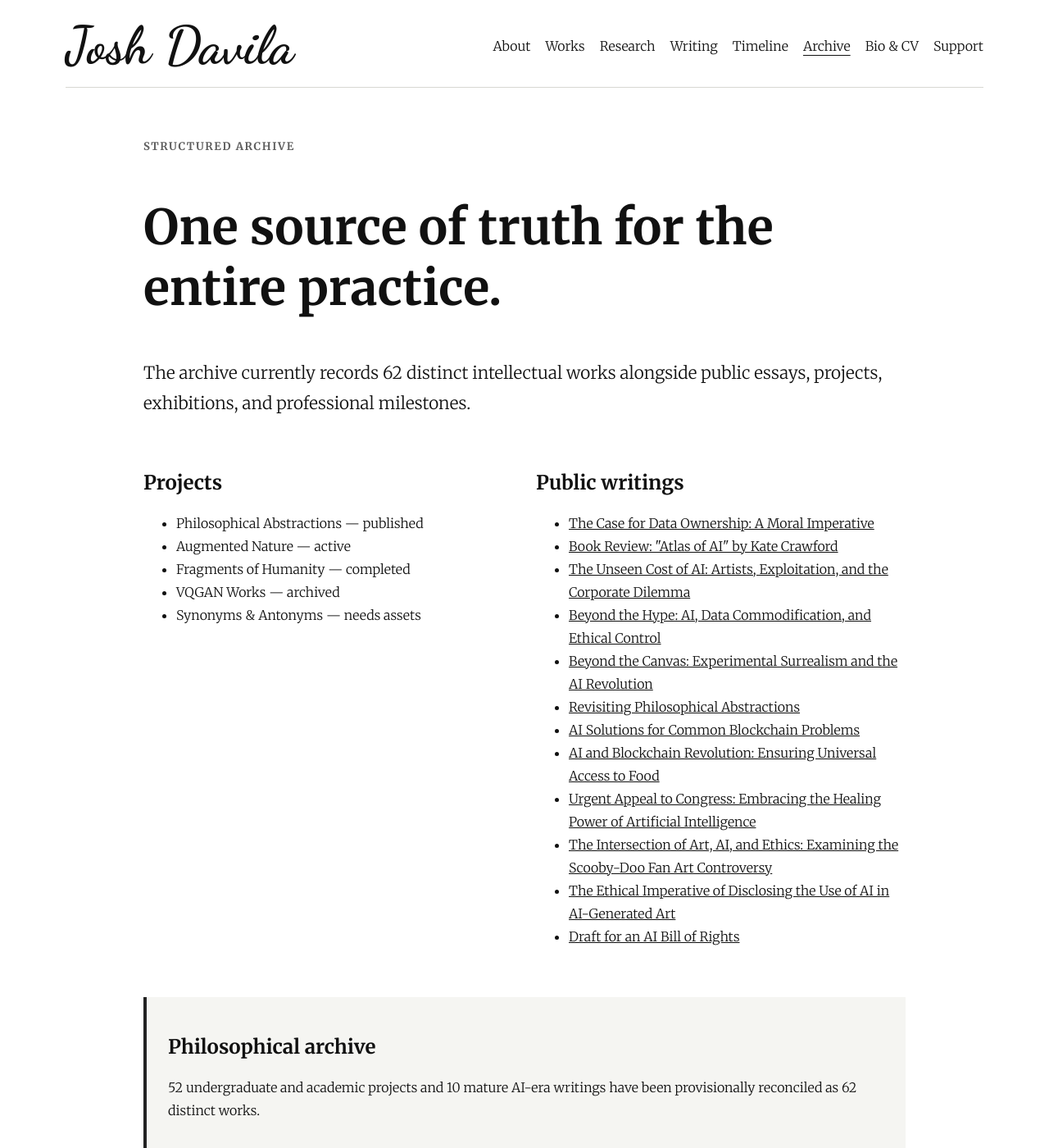
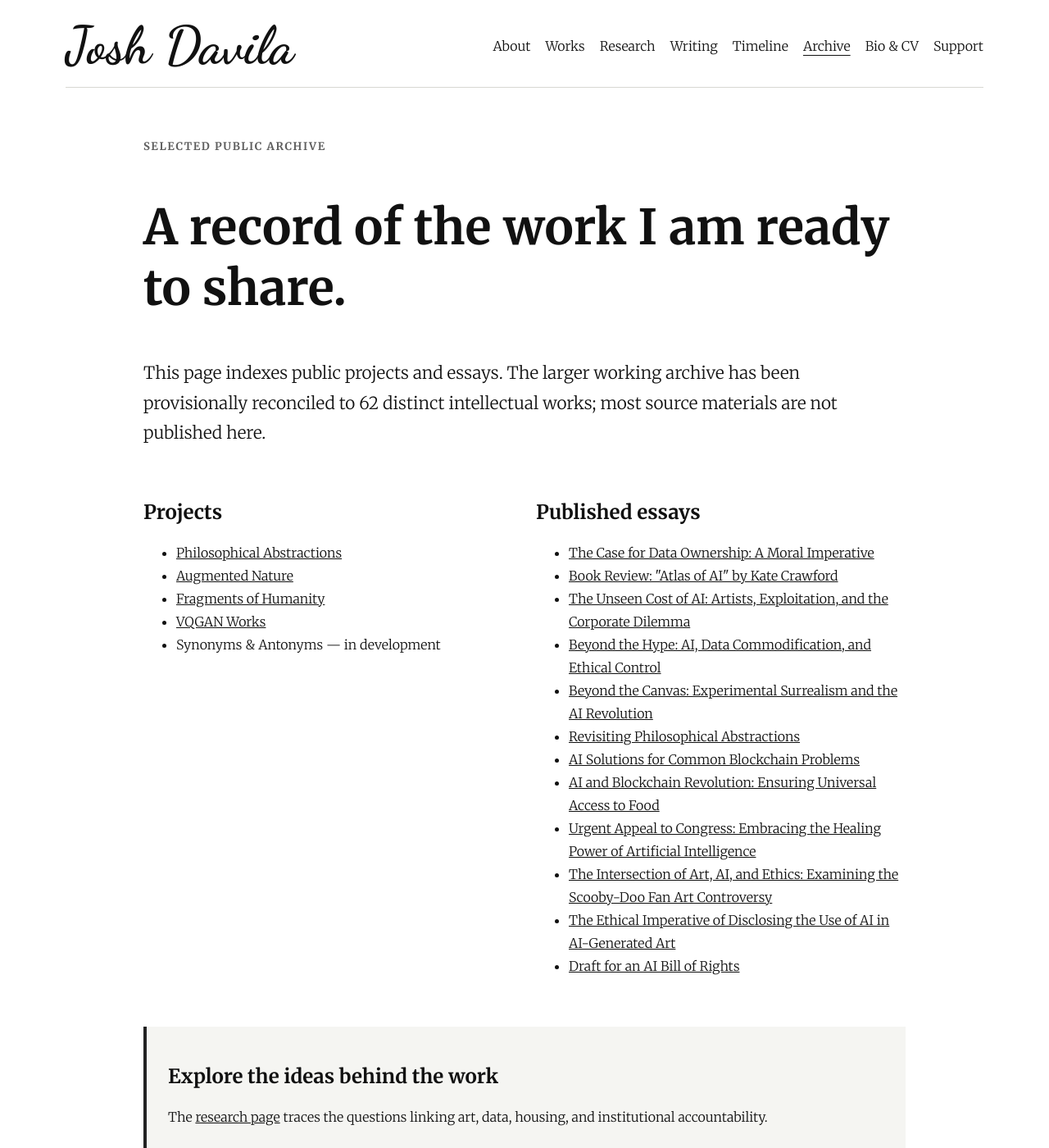
Before and after one commit to JLD-Ai/joshdavila.github.io, a Jekyll site: the page built from archive.md, in a window 1280 px wide and 1400 px high. Shown: the whole window at 82% size. Built offline with Jekyll 4.4.1, drawn with Linux system fonts in a browser that asks for light colours.

Commit message:
Clarify the public archive and link its projects

```diff
--- a/archive.md
+++ b/archive.md
@@ -1,12 +1,12 @@
 ---
 title: Archive
 permalink: /archive/
-description: Structured archive of Josh Davila's projects, writing, exhibitions, and intellectual work.
+description: A selected public index of Josh Davila's projects and published writing, drawn from a larger provisionally reconciled intellectual archive.
 ---
 <section class="hero">
-  <p class="eyebrow">Structured archive</p>
-  <h1>One source of truth for the entire practice.</h1>
-  <p class="lede">The archive currently records {{ site.data.profile.archive.distinct_works }} distinct intellectual works alongside public essays, projects, exhibitions, and professional milestones.</p>
+  <p class="eyebrow">Selected public archive</p>
+  <h1>A record of the work I am ready to share.</h1>
+  <p class="lede">This page indexes public projects and essays. The larger working archive has been provisionally reconciled to {{ site.data.profile.archive.distinct_works }} distinct intellectual works; most source materials are not published here.</p>
 </section>
 
 <section class="section">
@@ -16,13 +16,16 @@ description: Structured archive of Josh Davila's projects, writing, exhibitions,
       <ul>
       {% for project in site.data.projects %}
         {% if project.public != false %}
-        <li>{{ project.title }} — {{ project.status | replace: "_", " " }}</li>
+        <li>
+          {% if project.page_url %}<a href="{{ project.page_url | relative_url }}">{{ project.title }}</a>{% else %}{{ project.title }}{% endif %}
+          {% if project.status == "needs assets" %} — in development{% endif %}
+        </li>
         {% endif %}
       {% endfor %}
       </ul>
     </div>
     <div>
-      <h2>Public writings</h2>
+      <h2>Published essays</h2>
       <ul>
       {% for writing in site.data.writings %}
         <li><a href="{{ writing.url }}" target="_blank" rel="noopener noreferrer">{{ writing.title }}</a></li>
@@ -33,6 +36,6 @@ description: Structured archive of Josh Davila's projects, writing, exhibitions,
 </section>
 
 <section class="section callout">
-  <h2>Philosophical archive</h2>
-  <p>{{ site.data.profile.archive.academic_works }} undergraduate and academic projects and {{ site.data.profile.archive.mature_ai_era_writings }} mature AI-era writings have been provisionally reconciled as {{ site.data.profile.archive.distinct_works }} distinct works.</p>
+  <h2>Explore the ideas behind the work</h2>
+  <p>The <a href="{{ '/research/' | relative_url }}">research page</a> traces the questions linking art, data, housing, and institutional accountability.</p>
 </section>
```
